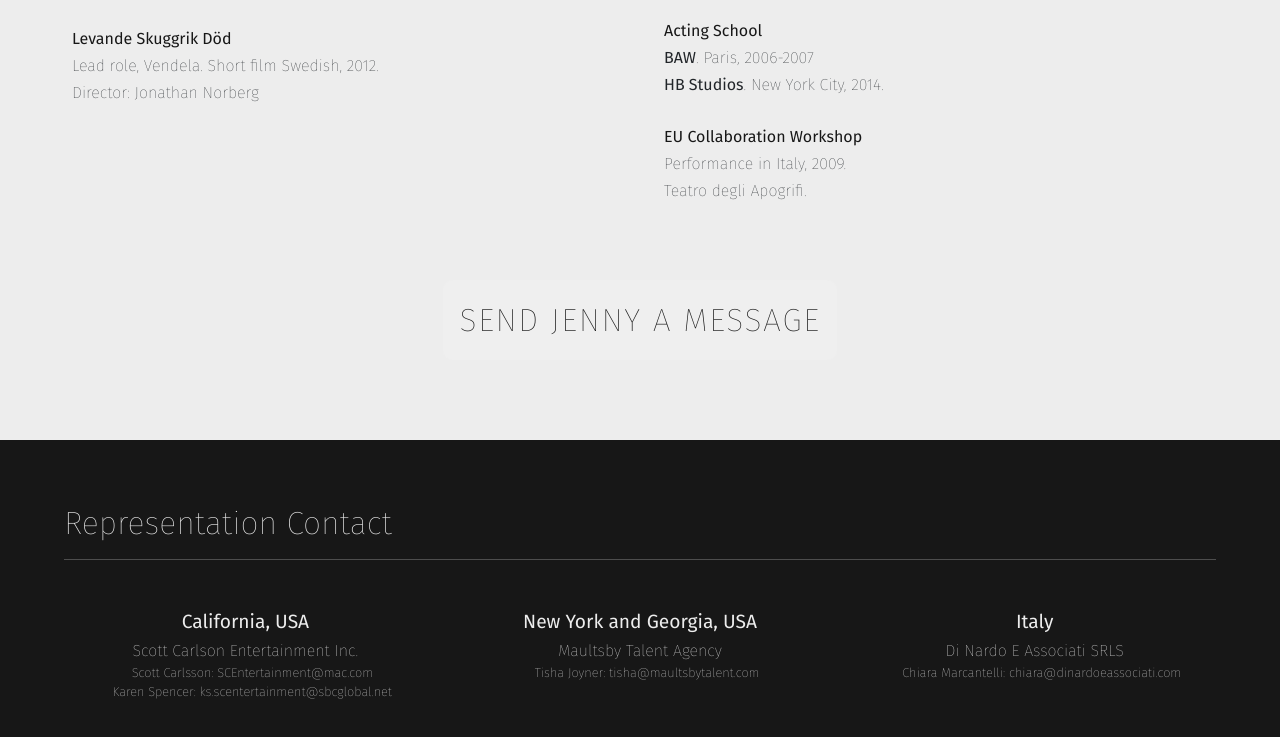
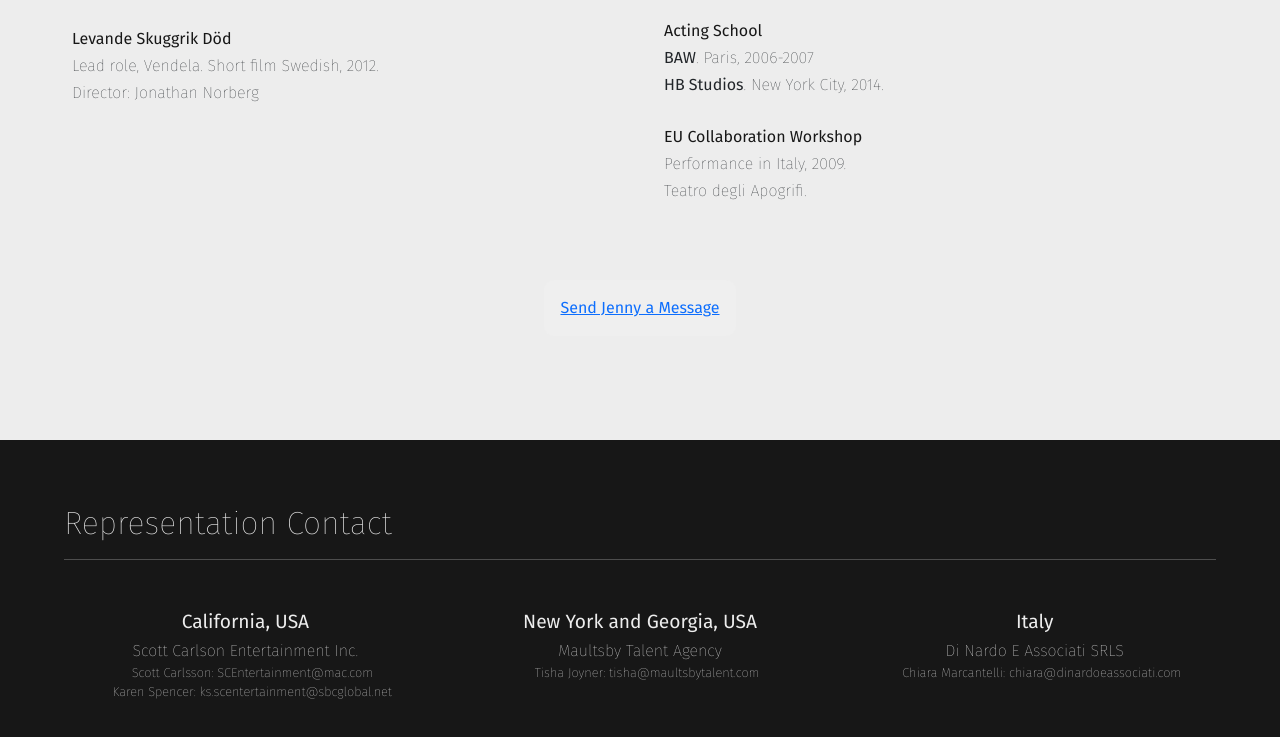
Before and after one commit to smorejon305/JH_ActingPortfolio, a plain HTML site: page index.html in a window 1280 px wide. Shown: the part 9864-10601 px from the top of the page. Drawn offline with nearby package versions, Linux system fonts and the light colour scheme.

Commit message:
removed style to debug

```diff
--- a/src/style.css
+++ b/src/style.css
@@ -296,24 +296,7 @@ padding-top: 3em;
   padding: 1em;
 }
 
-.contactJenny-link{
-  color: var(--clr-neutral-900);
-  text-decoration: none;
-  font-family: var(--ff-primary);
-  font-size: 2em;
-  font-weight: 100;
-  letter-spacing: .05em;
-  text-transform: uppercase;
-}
 
-.contactJenny-link:visited{
-  color: var(--clr-neutral-900);
-}
-
-.contactJenny-link:hover{
-  color: var(--clr-neutral-900);
-  text-decoration: underline;
-}
 
 
 
```
